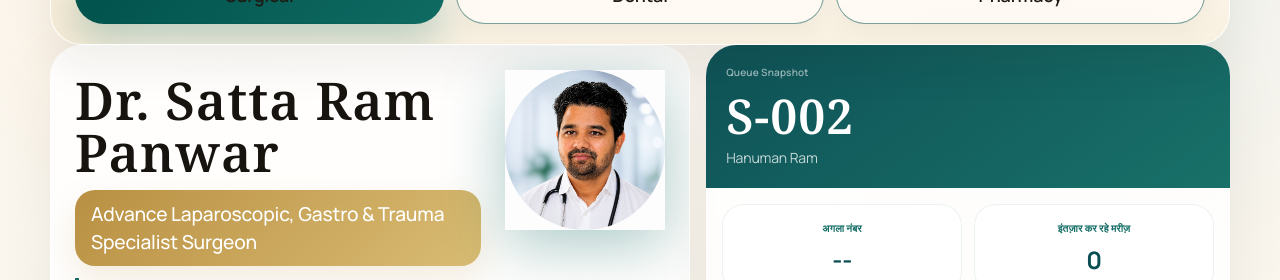
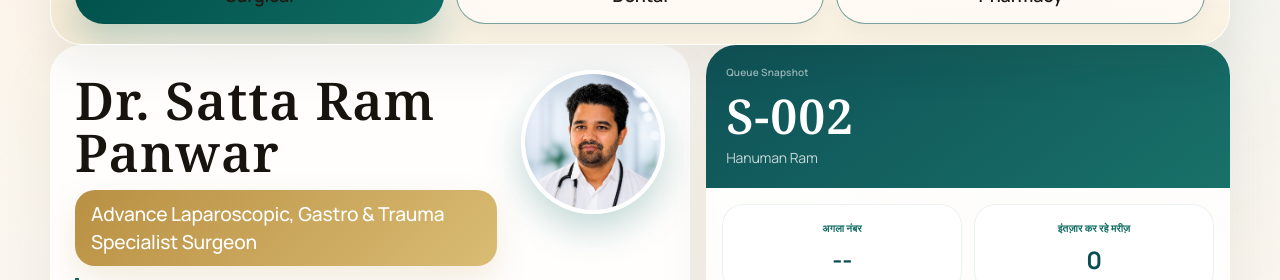
Before and after one commit to kuldeeppanwar02/DrSrpanwar, a Next.js app: page / in a window 1280 px wide. Shown: the part 201-481 px from the top of the page. Built offline with nearby package versions, Linux system fonts and the light colour scheme; no server answers.

Commit message:
fix(ui): add circular mask to doctor profile image to hide white corners

```diff
--- a/src/app/page.tsx
+++ b/src/app/page.tsx
@@ -339,14 +339,14 @@ function FocusedClinicCard({
             )}
           </div>
 
-          {/* Doctor Profile Image - Complete Transparent Circle */}
+          {/* Doctor Profile Image - Circular Masked */}
           {isSurgeryClinic && (
             <div className="flex-shrink-0 ml-1 sm:ml-2">
-              <div className="relative h-24 w-24 sm:h-40 sm:w-40 transform hover:scale-105 transition-transform duration-300">
+              <div className="relative h-24 w-24 sm:h-36 sm:w-36 rounded-full border-[3px] sm:border-[4px] border-white shadow-[0_8px_20px_rgba(15,107,99,0.2)] sm:shadow-[0_15px_35px_rgba(15,107,99,0.25)] overflow-hidden transform hover:scale-105 transition-transform duration-300">
                 <img
                   src="/dr-panwar-circle.png"
                   alt="Dr. Sattaram Panwar"
-                  className="w-full h-full object-contain drop-shadow-[0_8px_15px_rgba(15,107,99,0.3)] sm:drop-shadow-[0_15px_30px_rgba(15,107,99,0.35)]"
+                  className="w-full h-full object-cover"
                 />
               </div>
             </div>
```
